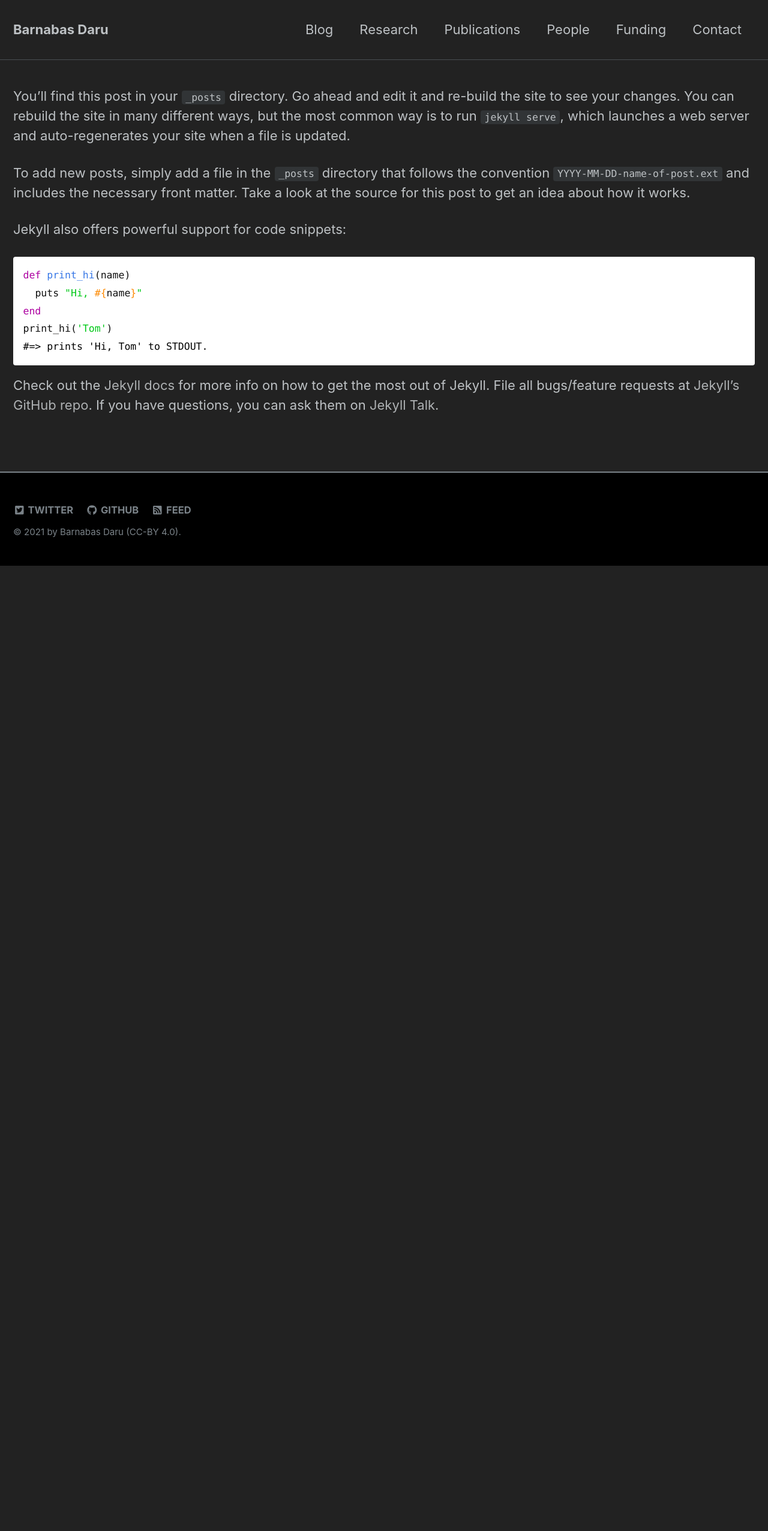
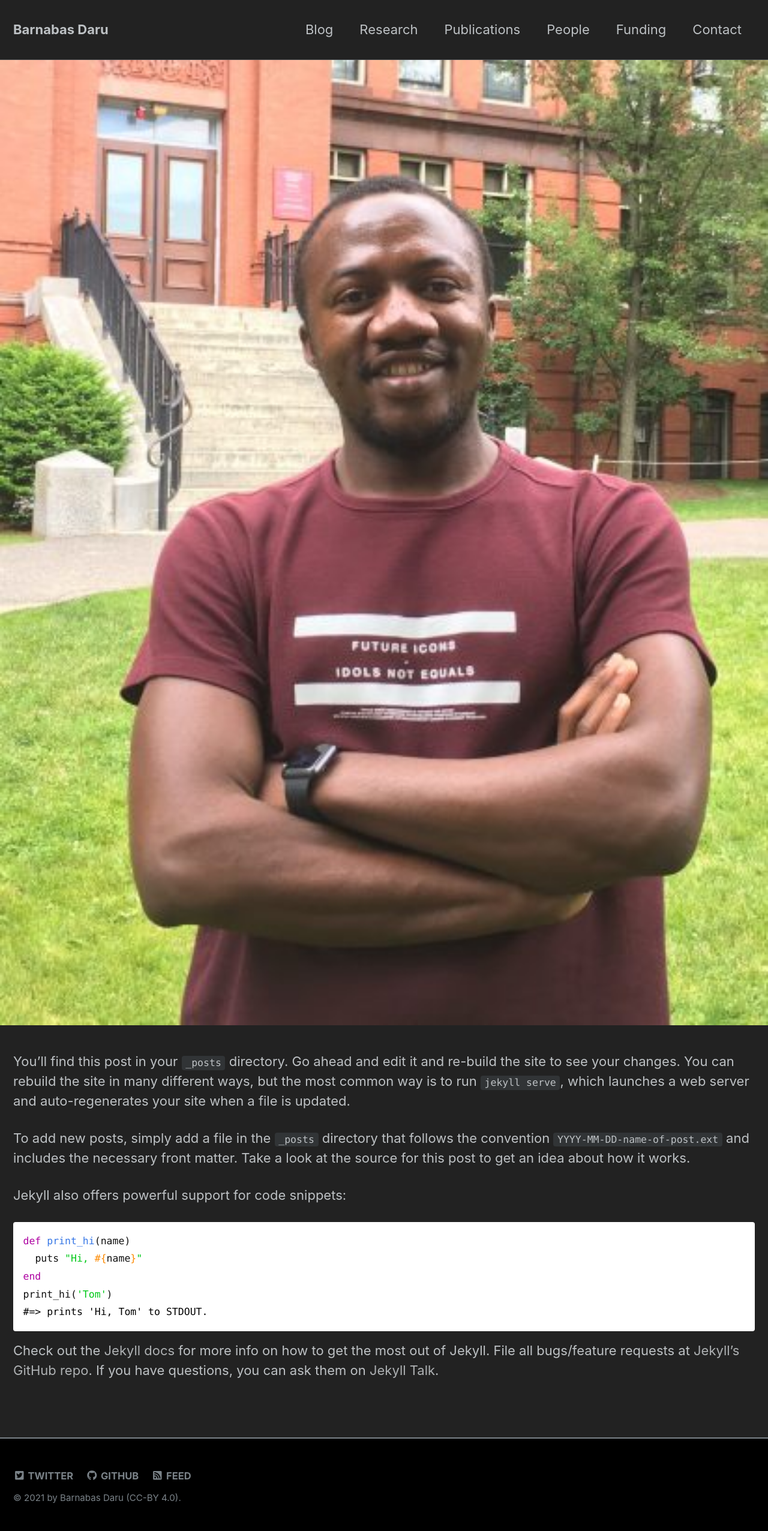
Before and after one commit to darunabas/darulab.github.io, a Jekyll site: the page built from _posts/2019-04-18-welcome-to-jekyll.md, in a window 1280 px wide. Shown: the whole page at 60% size. Built offline with Jekyll 4.4.1, drawn with Linux system fonts in a browser that asks for light colours; nearby versions of some CDN libraries; before the commit the page ends 943 px from its top, so only the background shows below that.

Commit message:
Update 2019-04-18-welcome-to-jekyll.md

```diff
--- a/_posts/2019-04-18-welcome-to-jekyll.md
+++ b/_posts/2019-04-18-welcome-to-jekyll.md
@@ -4,6 +4,8 @@ date: 2019-04-18T15:34:30-04:00
 categories:
   - blog
 layout: splash
+header:
+  image: /assets/images/barnabas.jpg
 tags:
   - Jekyll
   - update
```
